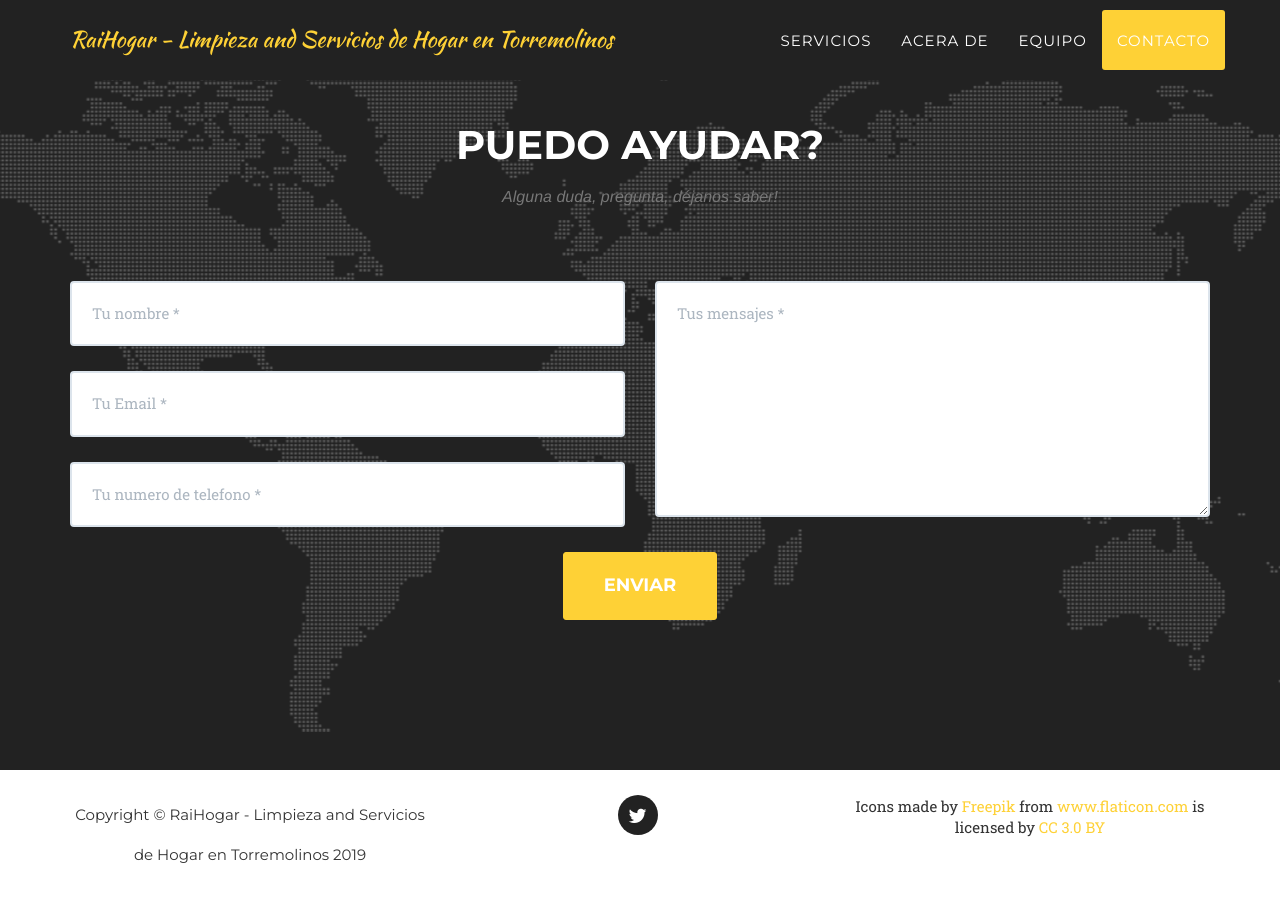
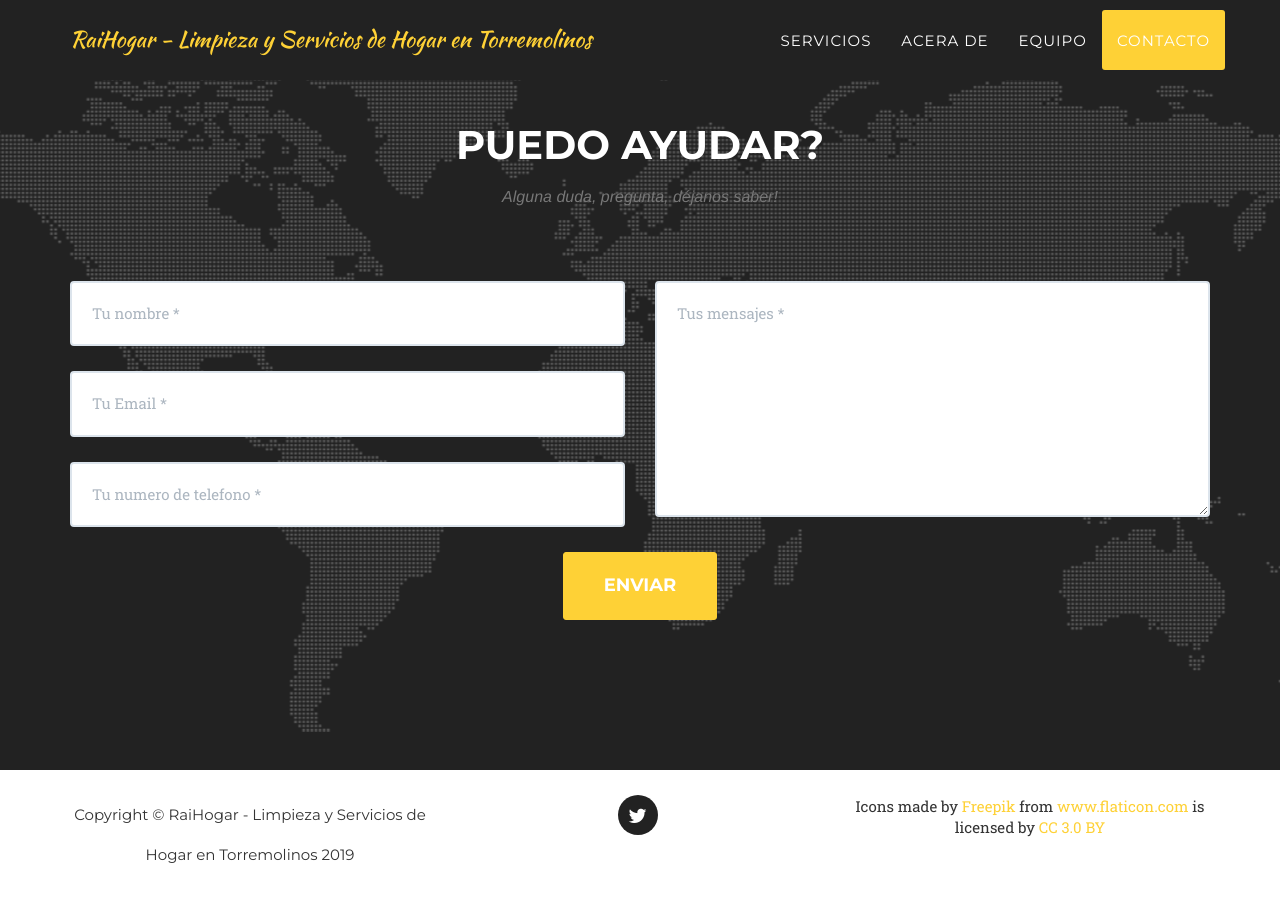
Before and after one commit to raihogar/website, a Jekyll site: the page built from index.html, in a window 1280 px wide and 900 px high, scrolled down 4248 px. Built offline with Jekyll 4.4.1, drawn with Linux system fonts in a browser that asks for light colours; some web fonts are replaced.

Commit message:
Changed and to y

```diff
--- a/_config.yml
+++ b/_config.yml
@@ -1,8 +1,8 @@
 
 # Site settings
-title: RaiHogar - Limpieza and Servicios de Hogar en Torremolinos
+title: RaiHogar - Limpieza y Servicios de Hogar en Torremolinos
 email: rai@raihogar.com
-description: "Limpieza and Servicios de Hogar: Ofrecemos un servicio impecable de Limpieza y Servicios de Hogar como cuidado de ropa, lavado y planchado"
+description: "Limpieza y Servicios de Hogar: Ofrecemos un servicio impecable de Limpieza y Servicios de Hogar como cuidado de ropa, lavado y planchado"
 
 
 # Team names, titles and social links
```
